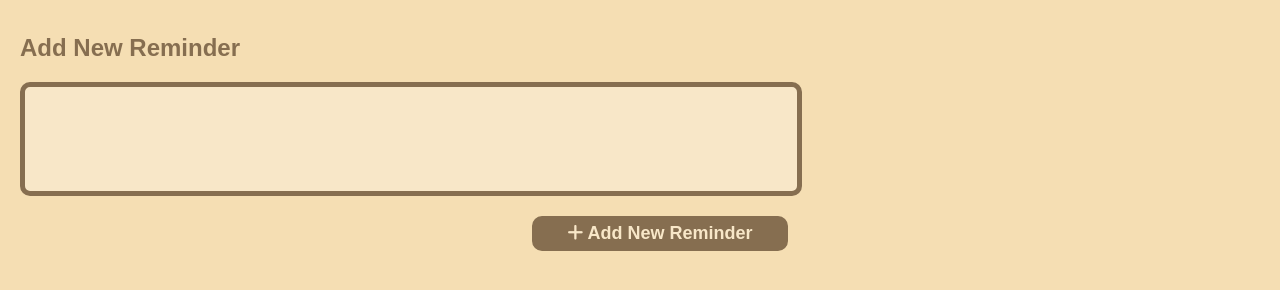
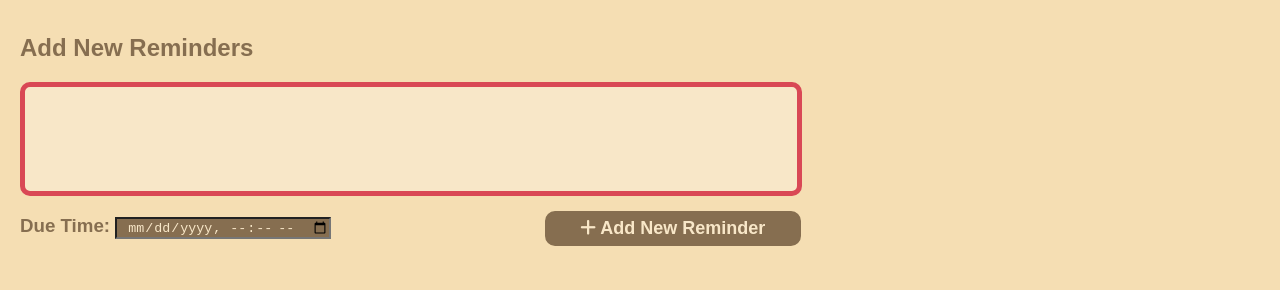
Before and after one commit to zibuyin/Simple-Text-Reminder-Platform, a plain HTML site: page index.html in a window 1280 px wide. Shown: the part 86-376 px from the top of the page. Drawn offline with Linux system fonts and the light colour scheme.

Commit message:
Added datetime select

```diff
--- a/index.html
+++ b/index.html
@@ -67,9 +67,12 @@
 
 
         <div class="entry-container">
-            <h2 class="entry-title">Add New Reminder</h2>
-            <textarea class="entry-textarea"></textarea>
-            <button class="entry-btn"><i class="fa-solid fa-plus"></i> Add New Reminder</button>
+            <h2 class="entry-title">Add New Reminders</h2>
+            <textarea class="entry-textarea" autofocus required></textarea>
+            <div style="display: flex; flex-direction: row;">
+                <h3 class="datetime-lable">Due Time: <input type="datetime-local" class="entry-datetime" /></h3>
+                <button class="entry-btn"><i class="fa-solid fa-plus"></i> Add New Reminder</button>
+            </div>
         </div>
 
     </main>
--- a/styles/styles.css
+++ b/styles/styles.css
@@ -1,10 +1,20 @@
 p,
 h1,
-h2 {
+h2,
+h3 {
     font-family: sans-serif;
     color: rgb(134, 110, 80);
 }
 
+@font-face {
+    font-family: candy-season;
+    src: url(/fonts/Candy\ Season.otf);
+}
+
+@font-face {
+    font-family: notes;
+    src: url(/fonts/Notevela.otf);
+}
 
 body {
     background-color: wheat;
@@ -26,7 +36,6 @@ body {
 
 .entry-container {
     margin-top: 100px;
-    display: flex;
     gap: 5;
     padding-left: 20px;
 
@@ -41,9 +50,11 @@ body {
 
 .entry-btn {
     font-family: Arial, Helvetica, sans-serif;
+    position: absolute;
     color: rgb(248, 231, 200);
     padding: 5px 20px;
-    margin-left: 40vw;
+    margin-left: 41vw;
+    margin-top: 15px;
     width: 20vw;
     font-size: large;
     font-weight: bold;
@@ -58,13 +69,28 @@ body {
     resize: none;
     width: 60vw;
     height: 100px;
-    margin-bottom: 20px;
+    /* margin-bottom: 20px; */
     /* margin-right: 100vw; */
     border-color: rgb(134, 110, 80);
     border-width: 5px;
     border-radius: 10px;
 
     background-color: rgb(248, 231, 200);
-    font-family: 'Trebuchet MS', 'Lucida Sans Unicode', 'Lucida Grande', 'Lucida Sans', Arial, sans-serif;
+    font-size: 23px;
+    font-family: notes;
+    outline: none;
 
 }
+
+.entry-textarea:focus {
+    border-color: rgb(217, 72, 85);
+}
+
+
+
+.entry-datetime {
+    padding-top: -10px;
+    background-color: rgb(134, 110, 80);
+    color: rgb(248, 231, 200);
+    padding-left: 10px;
+}
```
Also changed, not shown: fonts/Notevela.otf (added), fonts/notevela/Notevela.otf (added), fonts/notevela/Originfonts Font Usage Terms.txt (added), 2 other files.
